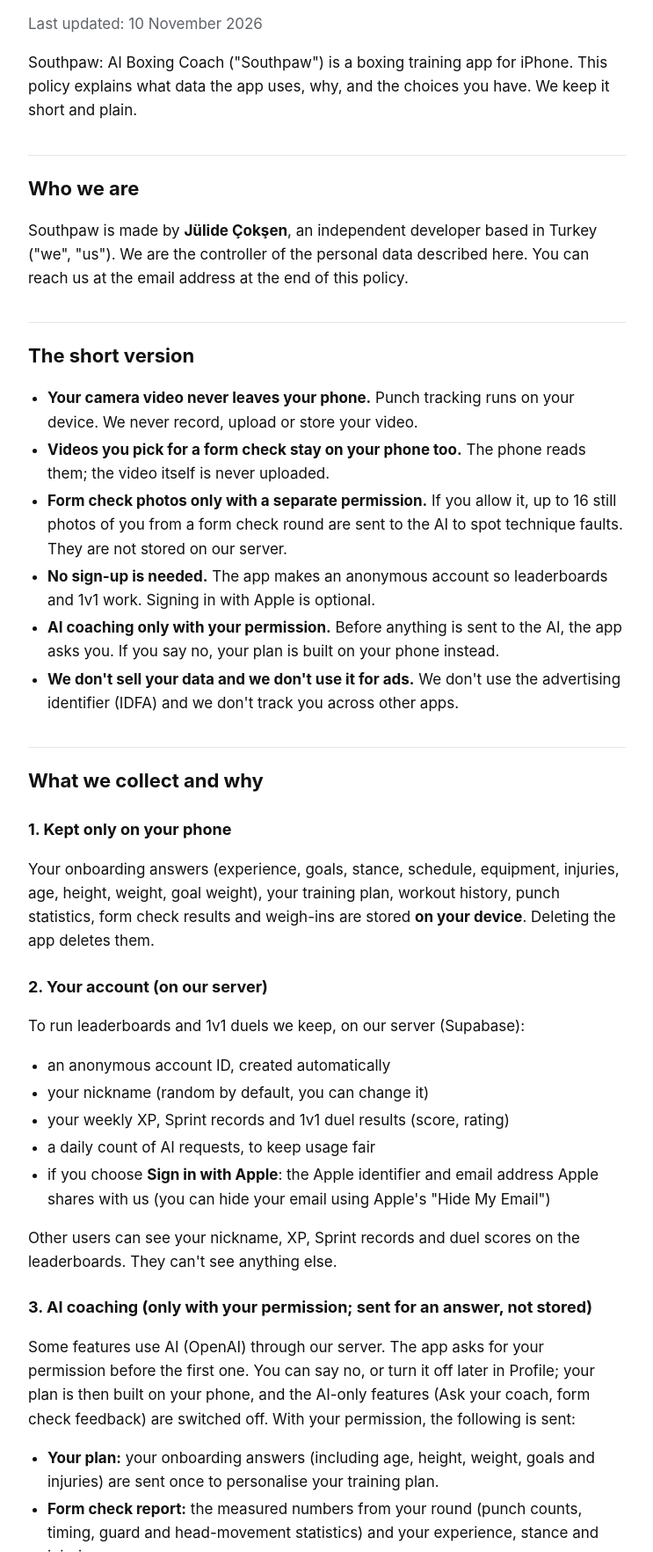
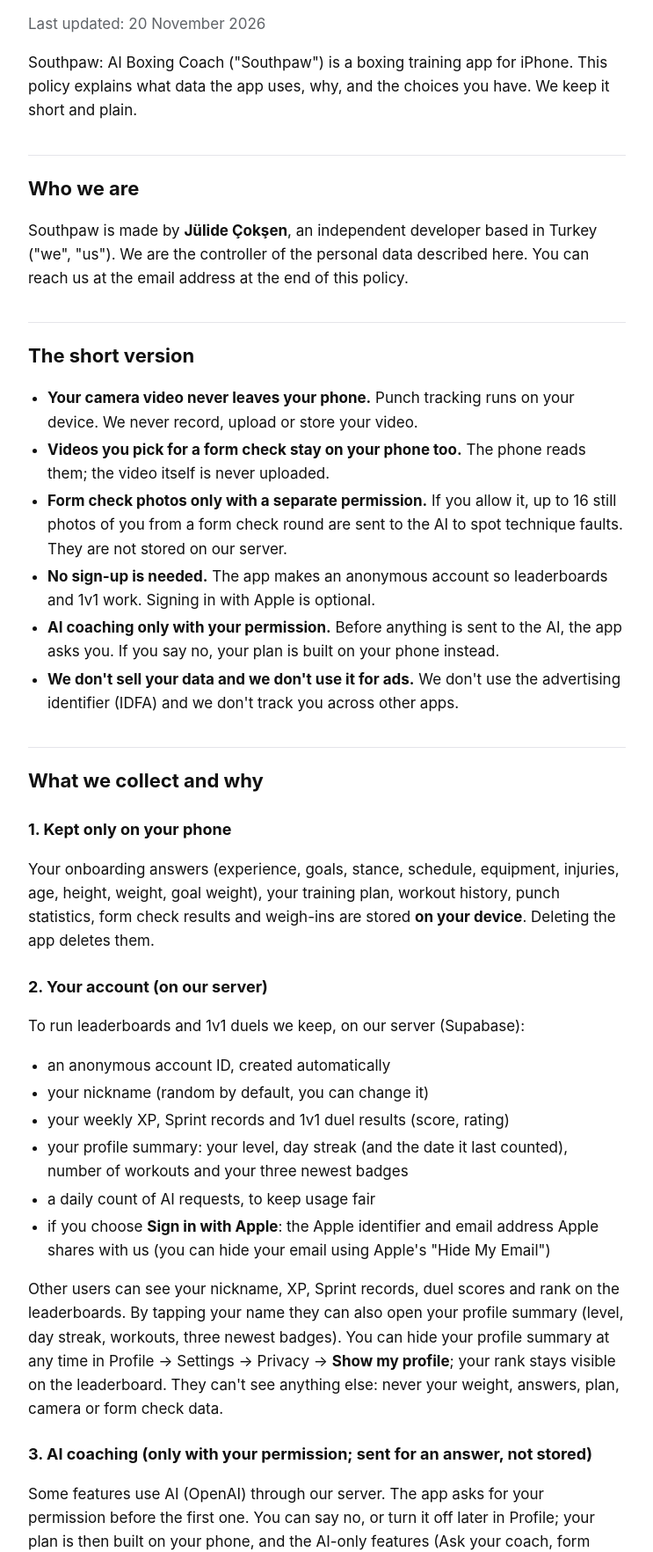
Before and after one commit to yuceeeearch/southpaw-legal, a plain HTML site: page privacy.html in a window 1280 px wide. Shown: the part 84-1848 px from the top of the page at 88% size, without its empty margins (268-1011 px from the left). Drawn offline with Linux system fonts and the light colour scheme.

Commit message:
Privacy policy: profile visits (level, streak, workouts, badges; Show my profile switch).

```diff
--- a/privacy.html
+++ b/privacy.html
@@ -9,7 +9,7 @@
 <body>
 <main>
 <h1>Southpaw Privacy Policy</h1>
-<p class="muted">Last updated: 10 November 2026</p>
+<p class="muted">Last updated: 20 November 2026</p>
 
 <p>Southpaw: AI Boxing Coach ("Southpaw") is a boxing training app for iPhone. This policy explains what data the app uses, why, and the choices you have. We keep it short and plain.</p>
 
@@ -37,10 +37,11 @@
   <li>an anonymous account ID, created automatically</li>
   <li>your nickname (random by default, you can change it)</li>
   <li>your weekly XP, Sprint records and 1v1 duel results (score, rating)</li>
+  <li>your profile summary: your level, day streak (and the date it last counted), number of workouts and your three newest badges</li>
   <li>a daily count of AI requests, to keep usage fair</li>
   <li>if you choose <strong>Sign in with Apple</strong>: the Apple identifier and email address Apple shares with us (you can hide your email using Apple's "Hide My Email")</li>
 </ul>
-<p>Other users can see your nickname, XP, Sprint records and duel scores on the leaderboards. They can't see anything else.</p>
+<p>Other users can see your nickname, XP, Sprint records, duel scores and rank on the leaderboards. By tapping your name they can also open your profile summary (level, day streak, workouts, three newest badges). You can hide your profile summary at any time in Profile → Settings → Privacy → <strong>Show my profile</strong>; your rank stays visible on the leaderboard. They can't see anything else: never your weight, answers, plan, camera or form check data.</p>
 
 <h3>3. AI coaching (only with your permission; sent for an answer, not stored)</h3>
 <p>Some features use AI (OpenAI) through our server. The app asks for your permission before the first one. You can say no, or turn it off later in Profile; your plan is then built on your phone, and the AI-only features (Ask your coach, form check feedback) are switched off. With your permission, the following is sent:</p>
@@ -96,8 +97,9 @@
 
 <h2>Your choices and rights</h2>
 <ul>
-  <li><strong>Delete everything:</strong> Profile → <strong>Delete account and data</strong> deletes your server account (nickname, XP, records, duels) and everything stored on your phone.</li>
+  <li><strong>Delete everything:</strong> Profile → <strong>Delete account and data</strong> deletes your server account (nickname, XP, records, duels, profile summary) and everything stored on your phone.</li>
   <li><strong>Camera:</strong> you can turn camera access off in iOS Settings. Timer-only workouts still work.</li>
+  <li><strong>Profile visits:</strong> turn <strong>Show my profile</strong> off in Profile → Settings → Privacy to hide your profile summary from other users.</li>
   <li><strong>AI and photos:</strong> you can turn AI coaching and form check photos off at any time in Profile → Settings → Privacy.</li>
   <li><strong>Questions or requests</strong> (access, correction, deletion): email us at the address below.</li>
 </ul>
```
